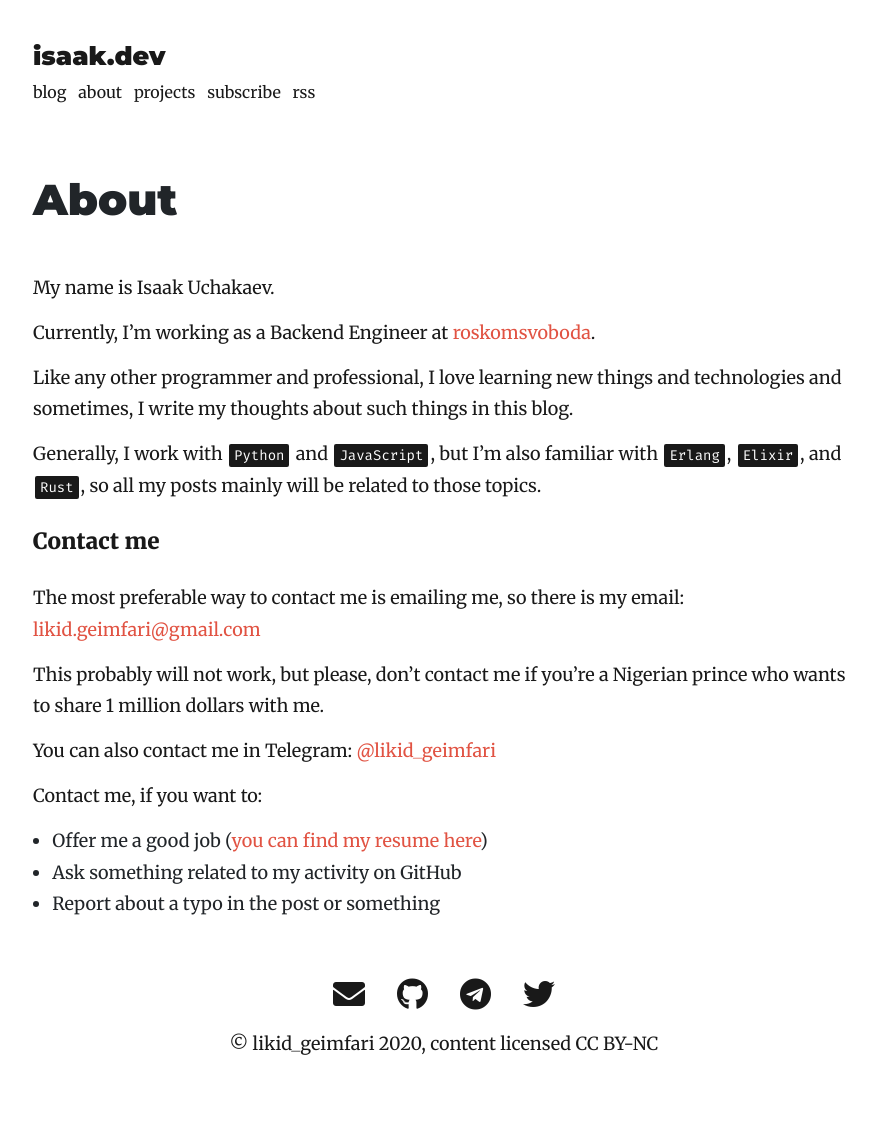
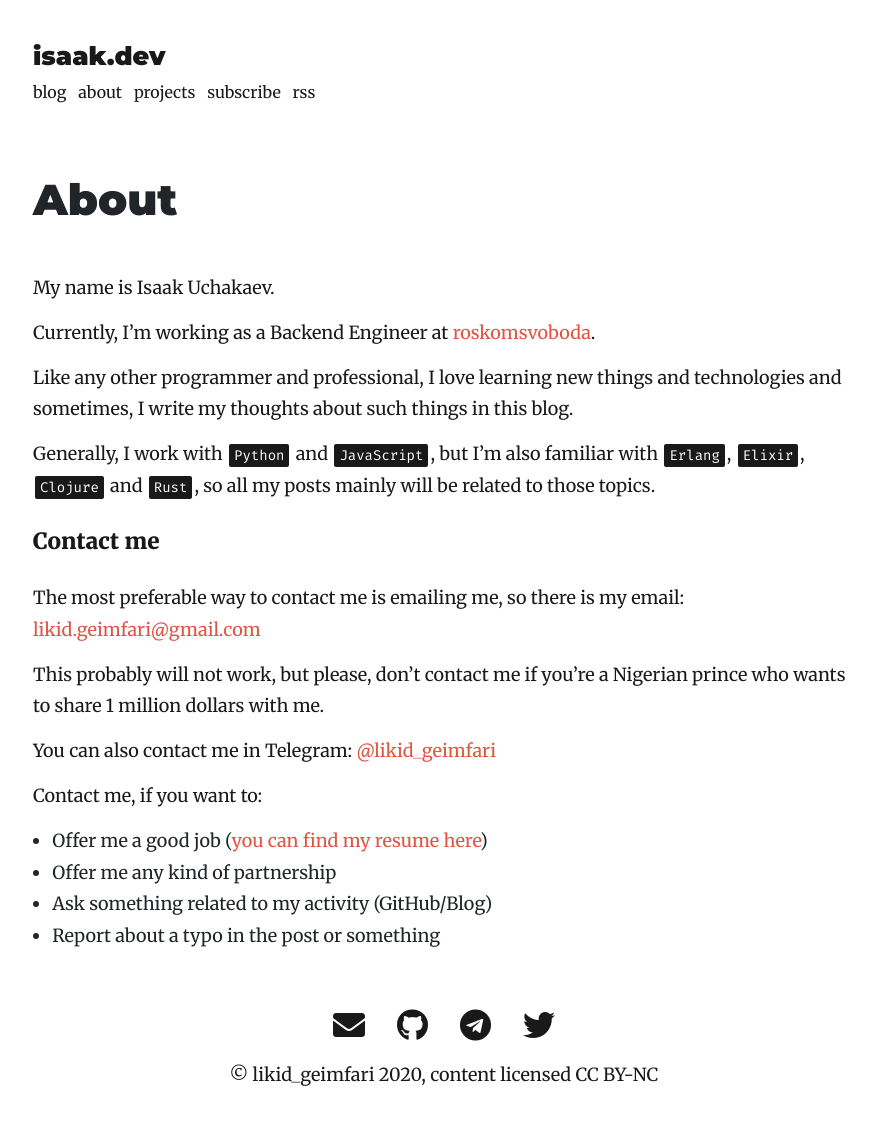
Before and after one commit to lk-geimfari/lk-geimfari.github.io, a Jekyll site: the page built from _pages/about.md, in a window 1280 px wide. Shown: the whole page, without its empty margins (196-1072 px from the left). Built offline with Jekyll 4.4.1, drawn with Linux system fonts in a browser that asks for light colours; nearby versions of some CDN libraries; before the commit the page ends 1116 px from its top, so only the background shows below that.

Commit message:
Update about me

```diff
--- a/_pages/about.md
+++ b/_pages/about.md
@@ -12,8 +12,8 @@ Like any other programmer and professional, I love learning new things
 and technologies and sometimes, I write my thoughts about such things in
 this blog.
 
-Generally, I work with `Python` and `JavaScript`, but I’m also familiar with
-`Erlang`, `Elixir`, and `Rust`, so all my posts mainly will be related to those topics.
+Generally, I work with `Python` and `JavaScript`, but I’m also familiar with `Erlang`,
+`Elixir`, `Clojure` and `Rust`, so all my posts mainly will be related to those topics.
 
 #### Contact me
 
@@ -28,7 +28,8 @@ You can also contact me in Telegram: [@likid_geimfari]
 Contact me, if you want to:
 
 * Offer me a good job ([you can find my resume here])
-* Ask something related to my activity on GitHub
+* Offer me any kind of partnership
+* Ask something related to my activity (GitHub/Blog)
 * Report about a typo in the post or something
 
 [roskomsvoboda]: https://github.com/roskomsvoboda
```
